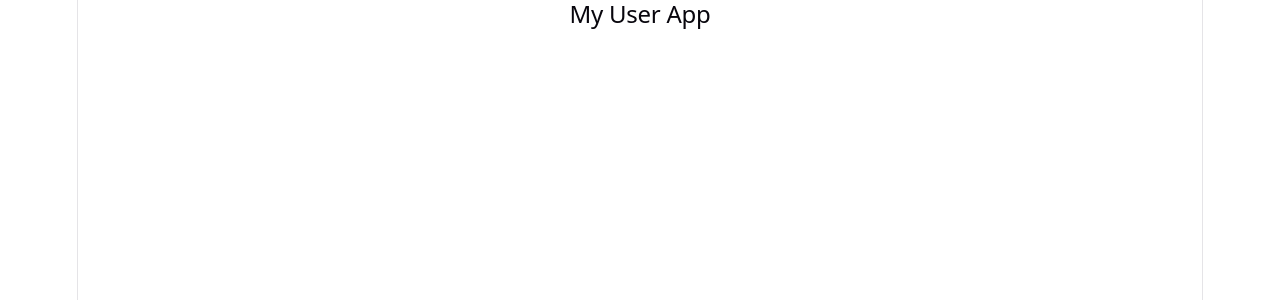
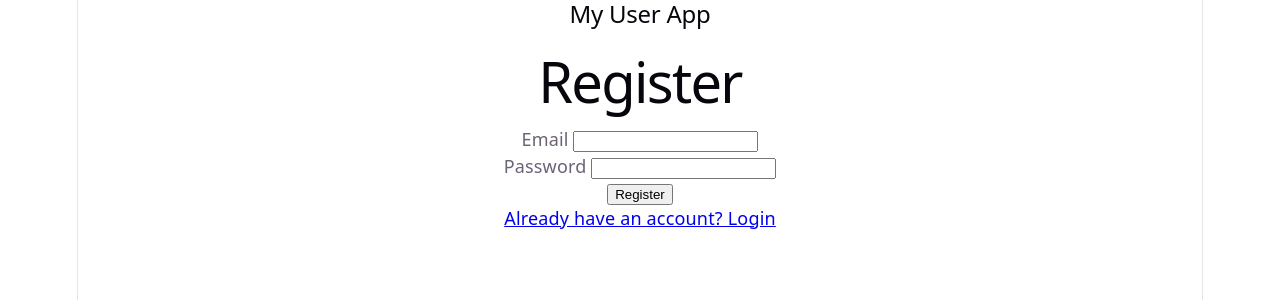
Before and after one commit to Anatoogle/user-dashboard, a React (Vite) app in the folder frontend/: page /Register in a window 1280 px wide. Before the commit this address had no page. Shown: the top 300 px of the page. Built offline with nearby package versions, Linux system fonts and the light colour scheme.

Commit message:
feat: Register and pages folder added for better structure

```diff
--- a/frontend/src/App.tsx
+++ b/frontend/src/App.tsx
@@ -1,62 +1,8 @@
-import { useState } from "react";
-import { Link, Routes, Route } from "react-router-dom";
+import { Routes, Route } from "react-router-dom";
 import Header from "./components/Header";
-
-function Login() {
-  const [email, setEmail] = useState("");
-  const [password, setPassword] = useState("");
-
-  function handleSubmit(event: React.FormEvent<HTMLFormElement>) {
-    event.preventDefault();
-    console.log("Email:", email);
-    console.log("Password:", password);
-  }
-
-  return (
-    <main>
-      <h1>Login</h1>
-
-      <form onSubmit={handleSubmit}>
-        <div>
-          <label htmlFor="email">Email </label>
-          <input
-            id="email"
-            type="email"
-            value={email}
-            onChange={(event) => setEmail(event.target.value)}
-            placeholder="your@email.com"
-          />
-        </div>
-
-        <div>
-          <label htmlFor="password">Password </label>
-          <input
-            id="password"
-            type="password"
-            value={password}
-            onChange={(event) => setPassword(event.target.value)}
-            placeholder="Your password"
-          />
-        </div>
-
-        <button type="submit">Login</button>
-
-        <Link to="/dashboard">Go to Dashboard</Link>
-      </form>
-    </main>
-  );
-}
-
-function Dashboard() {
-  return (
-    <main>
-      <h1>Dashboard</h1>
-      <p>Welcome! You are now logged in.</p>
-
-      <Link to="/login">Go to Login</Link>
-    </main>
-  );
-}
+import Login from "./pages/Login";
+import Dashboard from "./pages/Dashboard";
+import Register from "./pages/Register";
 
 function App() {
   return (
@@ -66,8 +12,10 @@
       <Routes>
         <Route path="/login" element={<Login />} />
         <Route path="/dashboard" element={<Dashboard />} />
+        <Route path="/Register" element={<Register />} />
       </Routes>
     </>
   )
 }
+
 export default App;
--- /dev/null
+++ b/frontend/src/pages/Dashboard.tsx
@@ -0,0 +1,14 @@
+import { Link } from "react-router-dom";
+
+function Dashboard() {
+  return (
+    <main>
+      <h1>Dashboard</h1>
+      <p>Welcome! You are now logged in.</p>
+
+      <Link to="/login">Go to Login</Link>
+    </main>
+  );
+}
+
+export default Dashboard;
--- /dev/null
+++ b/frontend/src/pages/Login.tsx
@@ -0,0 +1,49 @@
+import { useState } from "react";
+import { Link } from "react-router-dom";
+
+function Login() {
+  const [email, setEmail] = useState("");
+  const [password, setPassword] = useState("");
+
+  function handleSubmit(event: React.FormEvent<HTMLFormElement>) {
+    event.preventDefault();
+    console.log("Email:", email);
+    console.log("Password:", password);
+  }
+
+  return (
+    <main>
+        <h1>Login</h1>
+
+        <form onSubmit={handleSubmit}>
+            <div>
+                <label htmlFor="email">Email </label>
+                <input
+                    id="email"
+                    type="email"
+                    value={email}
+                    onChange={(event) => setEmail(event.target.value)}
+                    placeholder="your@email.com"
+                />
+            </div>
+
+            <div>
+                <label htmlFor="password">Password </label>
+                <input
+                    id="password"
+                    type="password"
+                    value={password}
+                    onChange={(event) => setPassword(event.target.value)}
+                    placeholder="Your password"
+                />
+            </div>
+
+            <button type="submit">Login</button>
+
+        </form>
+        <Link to="/dashboard">Go to Dashboard</Link>
+    </main>
+  );
+}
+
+export default Login;
--- /dev/null
+++ b/frontend/src/pages/Register.tsx
@@ -0,0 +1,47 @@
+import { useState } from "react";
+import { Link } from "react-router-dom";
+
+function Register() {
+    const [email, setEmail] = useState("");
+    const [password, setPassword] = useState("");
+
+    function handleSubmit(event: React.FormEvent<HTMLFormElement>) {
+        event.preventDefault();
+
+        console.log("Register: ", email, password);
+    }
+
+    return (
+        <main>
+            <h1>Register</h1>
+
+            <form onSubmit={handleSubmit}>
+                <div>
+                    <label htmlFor="email">Email </label>
+                    <input
+                        id="email"
+                        type="email"
+                        value={email}
+                        onChange={(event) => setEmail(event.target.value)}
+                    />
+                </div>
+
+                <div>
+                    <label htmlFor="password">Password  </label>
+                    <input
+                        id="password"
+                        type="password"
+                        value={password}
+                        onChange={(event) => setPassword(event.target.value)}
+                    />
+                </div>
+
+                <button type="submit">Register </button>
+            </form>
+
+            <Link to="/login">Already have an account? Login</Link>
+        </main>
+    )
+}
+
+export default Register;
```
